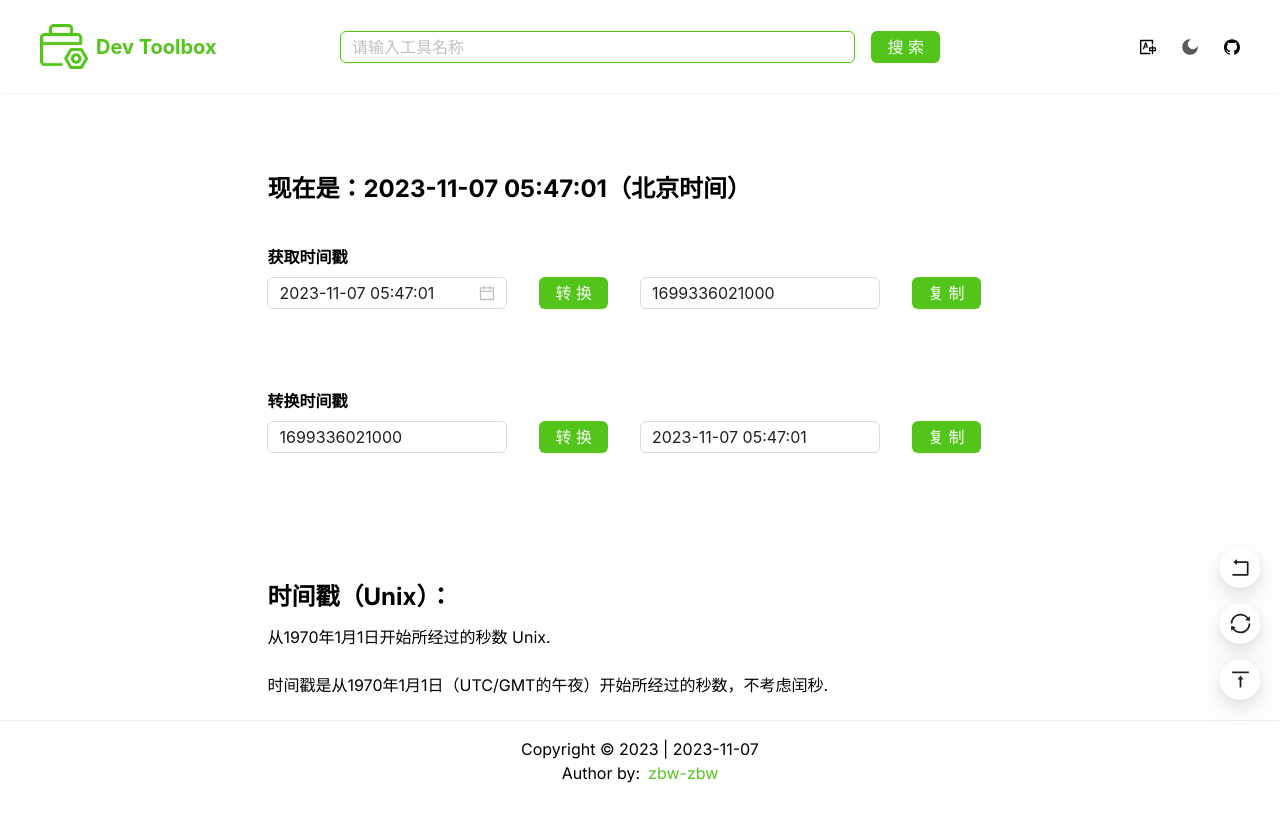
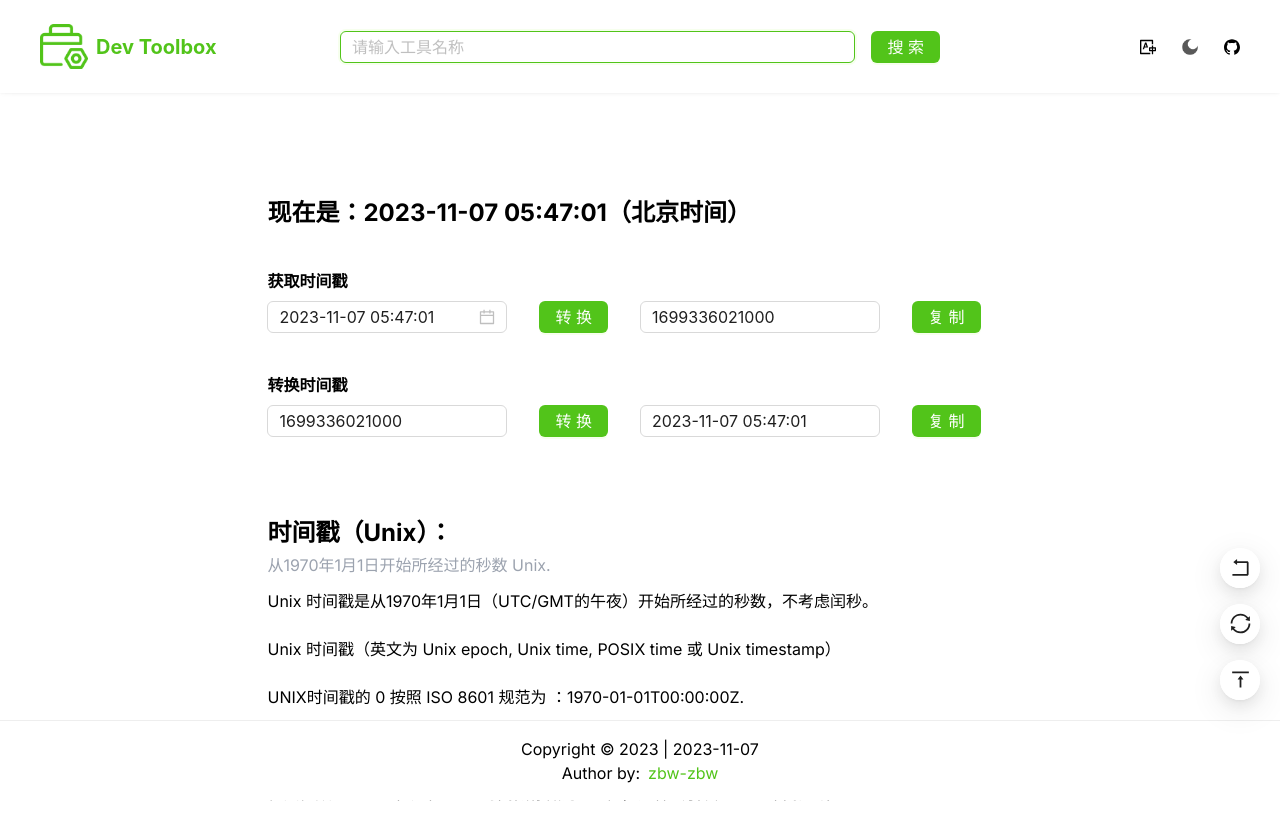
Before and after one commit to zbw-zbw/dev-toolbox, a Next.js app: page /timestamp in a window 1280 px wide. Shown: the top 840 px of the page. Built offline with nearby package versions, Linux system fonts and the light colour scheme.

Commit message:
refactor: Layout and FloatButtonGroup

```diff
--- a/package.json
+++ b/package.json
@@ -36,7 +36,7 @@
   "dependencies": {
     "@ant-design/cssinjs": "^1.17.2",
     "@ant-design/icons": "^5.2.6",
-    "antd": "^5.10.3",
+    "antd": "^5.11.0",
     "copy-to-clipboard": "^3.3.3",
     "dayjs": "^1.11.10",
     "next": "14.0.1",
--- a/src/app/layout.tsx
+++ b/src/app/layout.tsx
@@ -24,7 +24,7 @@ export default function RootLayout({ children }: { children: React.ReactNode })
         <StyledComponentsRegistry>
           <ConfigProvider theme={theme} locale={zhCN}>
             <Header />
-            {children}
+            <div className="flex flex-col items-center my-6">{children}</div>
             <Footer />
             <FloatButtonGroup />
           </ConfigProvider>
--- a/src/app/page.tsx
+++ b/src/app/page.tsx
@@ -14,8 +14,8 @@ function Home() {
   };
 
   return (
-    <div className="content mx-auto my-6">
-      <Row gutter={[20, 20]}>
+    <div className="content">
+      <Row gutter={[20, 20]} className="px-5">
         {tools.map((item) => (
           <Col key={item.title} span={6}>
             <Card
--- a/src/app/timestamp/page.tsx
+++ b/src/app/timestamp/page.tsx
@@ -38,12 +38,11 @@ function Timestamp() {
   };
 
   return (
-    <div className="flex flex-col items-center mt-20">
-      <div className="flex flex-col">
+    <div className="flex flex-col mt-20">
       <div className="text-2xl font-bold">现在是：{now}（北京时间）</div>
       <div className="mt-10">
         <div className="mb-2 font-bold">获取时间戳</div>
-          <div className="flex mb-20">
+        <div className="flex mb-10">
           <DatePicker showTime value={date} onChange={onDateChange} style={{ width: 240 }} />
           <Button type="primary" className="ml-8 mr-8" onClick={convertTimestamp}>
             转换
@@ -61,14 +60,14 @@ function Timestamp() {
           <CopyBtn value={newDate} />
         </div>
       </div>
-        <div className="my-32">
-          <div className="text-2xl font-bold">时间戳（Unix）：</div>
+      <h2 className="mt-20 text-2xl font-bold">时间戳（Unix）：</h2>
+      <div className="mt-1 text-gray-400">从1970年1月1日开始所经过的秒数 Unix.</div>
       <div style={{ lineHeight: 3 }}>
-            <p>从1970年1月1日开始所经过的秒数 Unix.</p>
-            <p>时间戳是从1970年1月1日（UTC/GMT的午夜）开始所经过的秒数，不考虑闰秒.</p>
-            <p>一个小时表示为UNIX时间戳格式为：3600秒; 一天表示为UNIX时间戳为86400秒，闰秒不计算.</p>
-          </div>
-        </div>
+        <p>Unix 时间戳是从1970年1月1日（UTC/GMT的午夜）开始所经过的秒数，不考虑闰秒。</p>
+        <p>Unix 时间戳（英文为 Unix epoch, Unix time, POSIX time 或 Unix timestamp）</p>
+        <p>UNIX时间戳的 0 按照 ISO 8601 规范为 ：1970-01-01T00:00:00Z.</p>
+        <p>一个小时表示为UNIX时间戳格式为：3600秒；一天表示为UNIX时间戳为86400秒，闰秒不计算。</p>
+        <p>在大多数的 Unix 系统中 Unix 时间戳存储为 32 位，这样会引发 2038 年问题或 Y2038。</p>
       </div>
     </div>
   );
--- a/src/components/FloatButtonGroup/index.tsx
+++ b/src/components/FloatButtonGroup/index.tsx
@@ -1,6 +1,6 @@
 'use client';
 
-import { FloatButton, Tooltip } from 'antd';
+import { FloatButton } from 'antd';
 
 import { RollbackOutlined, SyncOutlined } from '@ant-design/icons';
 import { useRouter } from 'next/navigation';
@@ -18,15 +18,9 @@ function FloatButtonGroup() {
 
   return (
     <FloatButton.Group style={{ right: 20, bottom: 100 }}>
-      <Tooltip placement="left" title="返回首页">
-        <FloatButton icon={<RollbackOutlined />} onClick={handleBackHome} />
-      </Tooltip>
-      <Tooltip placement="left" title="刷新页面">
-        <FloatButton icon={<SyncOutlined />} onClick={handleReload} />
-      </Tooltip>
-      <Tooltip placement="left" title="返回顶部">
-        <FloatButton.BackTop visibilityHeight={0} />
-      </Tooltip>
+      <FloatButton icon={<RollbackOutlined />} tooltip="返回首页" onClick={handleBackHome} />
+      <FloatButton icon={<SyncOutlined />} tooltip="刷新页面" onClick={handleReload} />
+      <FloatButton.BackTop visibilityHeight={0} tooltip="回到顶部" />
     </FloatButton.Group>
   );
 }
--- a/src/components/Footer/index.tsx
+++ b/src/components/Footer/index.tsx
@@ -1,5 +1,7 @@
+'use client';
+
+import { theme } from 'antd';
 import dayjs from 'dayjs';
-import Link from 'next/link';
 
 function Footer() {
   const today = dayjs().format('YYYY-MM-DD');
@@ -9,7 +11,7 @@ function Footer() {
       <div>Copyright © 2023 | {today}</div>
       <div>
         <span className="mr-2">Author by:</span>
-        <a style={{ color: '#52c41a' }} target="_blank" href="https://github.com/zbw-zbw">
+        <a style={{ color: theme.useToken().token.colorPrimary }} target="_blank" href="https://github.com/zbw-zbw">
           zbw-zbw
         </a>
       </div>
--- a/src/components/Header/index.tsx
+++ b/src/components/Header/index.tsx
@@ -2,7 +2,7 @@
 
 import Image from 'next/image';
 import { useRouter } from 'next/navigation';
-import { Col, Row, Input, Button, Tooltip, Space } from 'antd';
+import { Col, Row, Input, Button, Tooltip, Space, theme } from 'antd';
 import { GithubOutlined, TranslationOutlined } from '@ant-design/icons';
 
 import useToggleMode from '@/hooks/useToggleMode';
@@ -26,7 +26,7 @@ function Header() {
         <Col span={4}>
           <div className="flex items-center cursor-pointer" onClick={handleBackHome}>
             <Image src="/logo.png" alt="logo" width={48} height={48} />
-            <span className="ml-2 font-bold text-xl" style={{ color: '#52c41a' }}>
+            <span className="ml-2 font-bold text-xl" style={{ color: theme.useToken().token.colorPrimary }}>
               Dev Toolbox
             </span>
           </div>
```
Also changed, not shown: 1 other file (tests, documents, lock files or other folders). Lines whose indentation alone changed are shown as unchanged.
